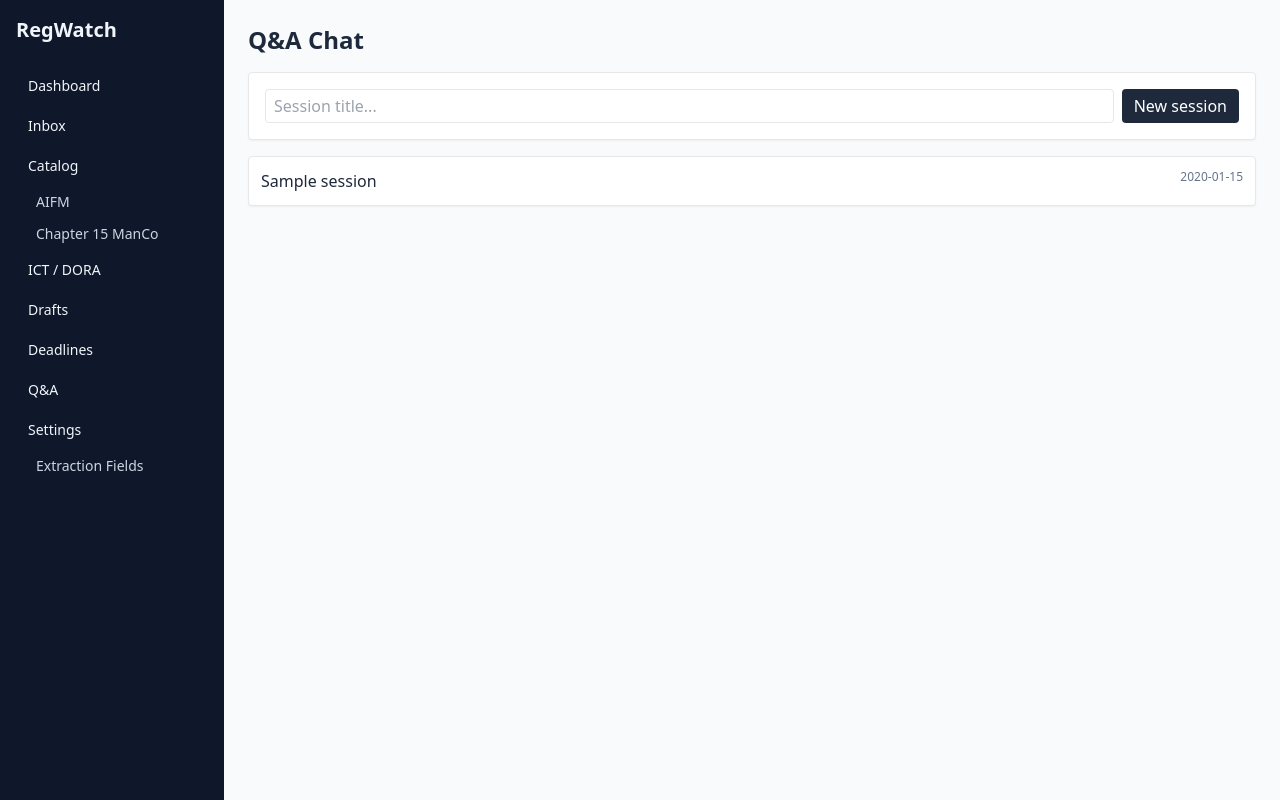
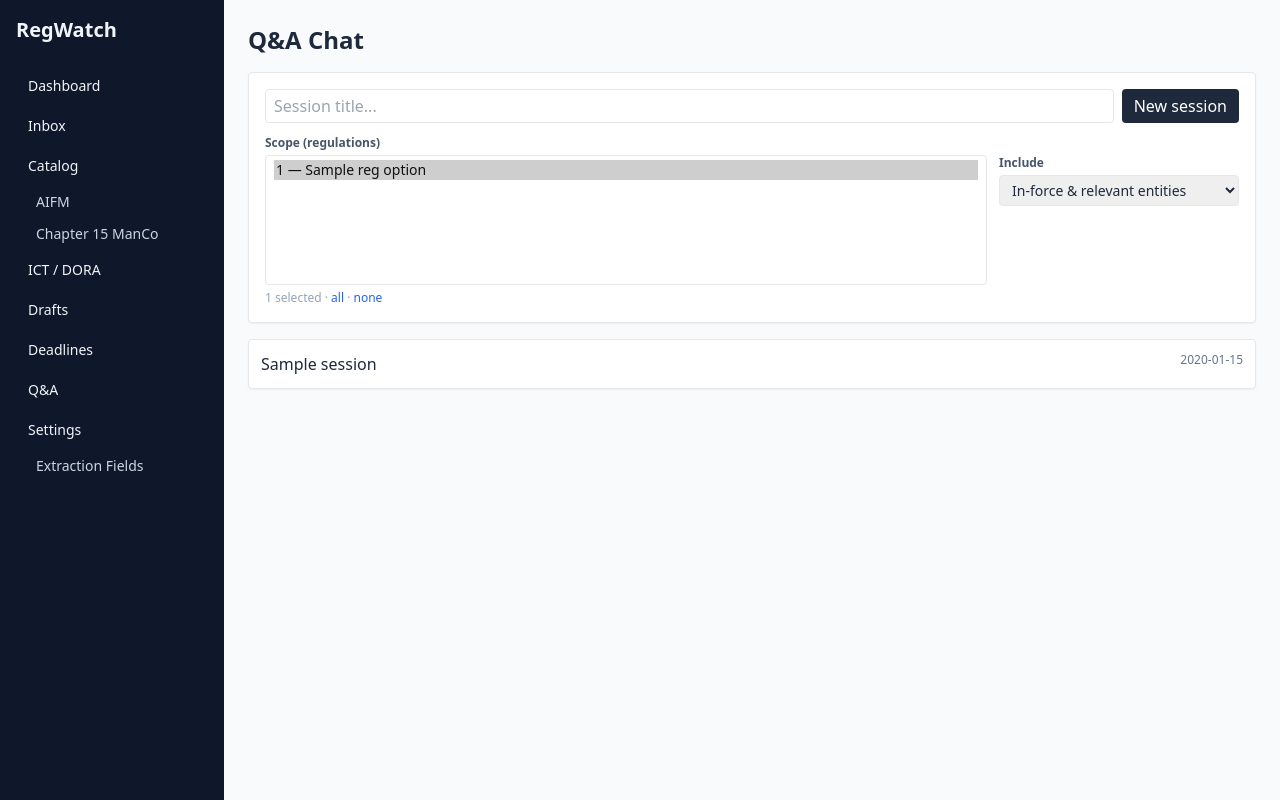
Before and after one commit to wern44/regulatoryWatcher, a Python web app: template regwatch/web/templates/chat/list.html in a window 1280 px wide. Run offline with Jinja, Linux system fonts and the light colour scheme; the template is opened without the code that fills it: most values are stand-ins (such as "Sample title", 1, 10 or a date in 2020); some libraries are stand-ins or nearby versions.

Commit message:
feat(chat): regulation scope picker on session creation
The Q&A session creation form now includes:
- A multi-select dropdown listing all regulations, pre-selecting
  those that are IN_FORCE and applicable to configured entities
  (AIFM, CHAPTER15_MANCO).
- An "Include" select to widen scope: "In-force & relevant entities"
  (default), "All lifecycles", "All entities", or "Everything".
- Quick "all" / "none" links and a selected-count indicator.
- Selected regulation_ids are stored in the session's filters and
  used for all questions in that session.
- Session detail page shows the scope (regulation references) so
  the user knows what's included.

Co-Authored-By: Claude Opus 4.6 (1M context) <noreply@anthropic.com>

```diff
--- a/regwatch/web/templates/chat/list.html
+++ b/regwatch/web/templates/chat/list.html
@@ -3,10 +3,48 @@
 {% block content %}
   <h1 class="text-2xl font-bold mb-4">Q&amp;A Chat</h1>
 
-  <form method="post" action="/chat" class="bg-white p-4 rounded shadow-sm border mb-4 flex gap-2">
-    <input name="title" placeholder="Session title..." required
-           class="border rounded px-2 py-1 flex-1">
-    <button class="px-3 py-1 bg-slate-800 text-white rounded" type="submit">New session</button>
+  <form method="post" action="/chat" class="bg-white p-4 rounded shadow-sm border mb-4 space-y-3">
+    <div class="flex gap-2">
+      <input name="title" placeholder="Session title..." required
+             class="border rounded px-2 py-1 flex-1">
+      <button class="px-3 py-1 bg-slate-800 text-white rounded" type="submit">New session</button>
+    </div>
+
+    {# --- Scope controls --- #}
+    <div class="flex gap-3 items-start text-sm">
+      <div class="flex-1">
+        <label class="block text-xs font-semibold text-slate-600 mb-1">Scope (regulations)</label>
+        <select name="regulation_ids" id="reg-select" multiple
+                class="w-full border rounded px-2 py-1 text-sm" size="6">
+          {% for r in reg_options %}
+            <option value="{{ r.regulation_id }}"
+                    data-in-scope="{{ r.in_scope|lower }}"
+                    data-in-force="{{ r.in_force|lower }}"
+                    {% if r.in_scope and r.in_force %}selected{% endif %}>
+              {{ r.reference_number }} — {{ r.title[:60] }}{% if r.title|length > 60 %}…{% endif %}
+              {% if not r.in_force %}({{ r.lifecycle_stage }}){% endif %}
+            </option>
+          {% endfor %}
+        </select>
+        <p class="text-xs text-slate-400 mt-1">
+          <span id="scope-count">0</span> selected
+          · <a href="#" onclick="selectAll(); return false" class="text-blue-600 hover:underline">all</a>
+          · <a href="#" onclick="selectNone(); return false" class="text-blue-600 hover:underline">none</a>
+        </p>
+      </div>
+
+      <div class="pt-5">
+        <label class="block text-xs font-semibold text-slate-600 mb-1">Include</label>
+        <select id="scope-mode" name="scope_mode"
+                class="border rounded px-2 py-1 text-sm"
+                onchange="applyScopeMode()">
+          <option value="default">In-force &amp; relevant entities</option>
+          <option value="all_lifecycle">All lifecycles &amp; relevant entities</option>
+          <option value="all_entities">In-force &amp; all entities</option>
+          <option value="everything">All lifecycles &amp; all entities</option>
+        </select>
+      </div>
+    </div>
   </form>
 
   <ul class="bg-white border rounded shadow-sm divide-y">
@@ -19,4 +57,41 @@
     <li class="p-4 text-center text-slate-500">No sessions yet.</li>
     {% endfor %}
   </ul>
+
+  <script>
+    const sel = document.getElementById('reg-select');
+
+    function updateCount() {
+      const n = sel.querySelectorAll('option:checked').length;
+      document.getElementById('scope-count').textContent = n;
+    }
+    sel.addEventListener('change', updateCount);
+
+    function applyScopeMode() {
+      const mode = document.getElementById('scope-mode').value;
+      for (const opt of sel.options) {
+        const inScope = opt.dataset.inScope === 'true';
+        const inForce = opt.dataset.inForce === 'true';
+        let shouldSelect = false;
+        if (mode === 'default')         shouldSelect = inScope && inForce;
+        else if (mode === 'all_lifecycle') shouldSelect = inScope;
+        else if (mode === 'all_entities')  shouldSelect = inForce;
+        else if (mode === 'everything')    shouldSelect = true;
+        opt.selected = shouldSelect;
+      }
+      updateCount();
+    }
+
+    function selectAll() {
+      for (const opt of sel.options) opt.selected = true;
+      updateCount();
+    }
+    function selectNone() {
+      for (const opt of sel.options) opt.selected = false;
+      updateCount();
+    }
+
+    // Initial count
+    updateCount();
+  </script>
 {% endblock %}
```
Also changed, not shown: regwatch/web/routes/chat.py (+75 -5 lines), regwatch/web/templates/chat/session.html (+11 -2 lines).
